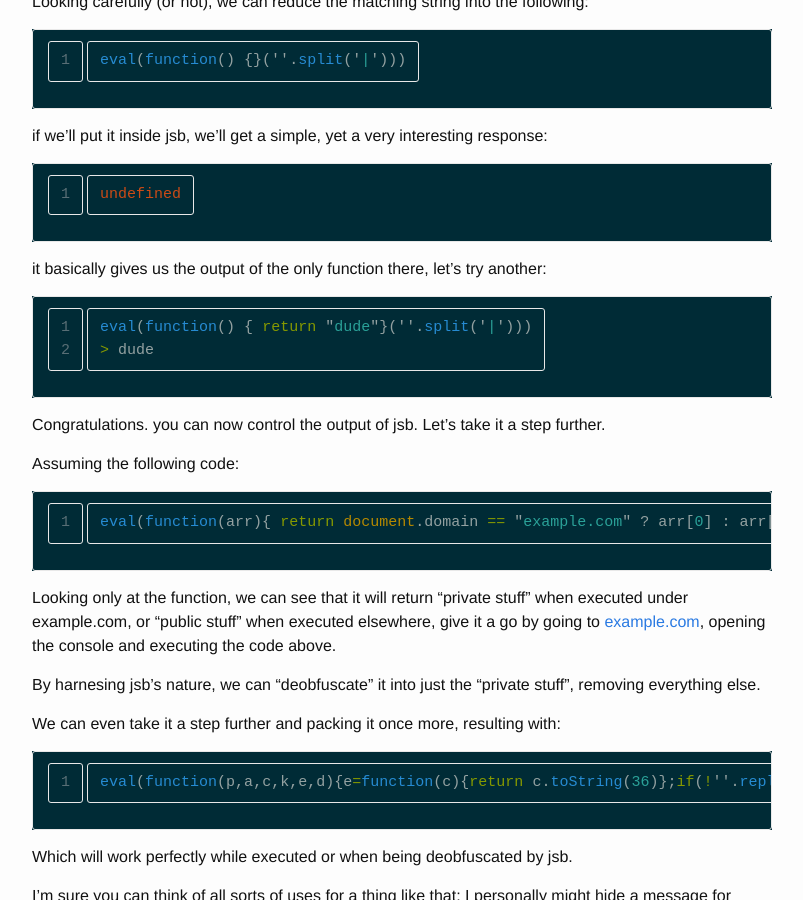
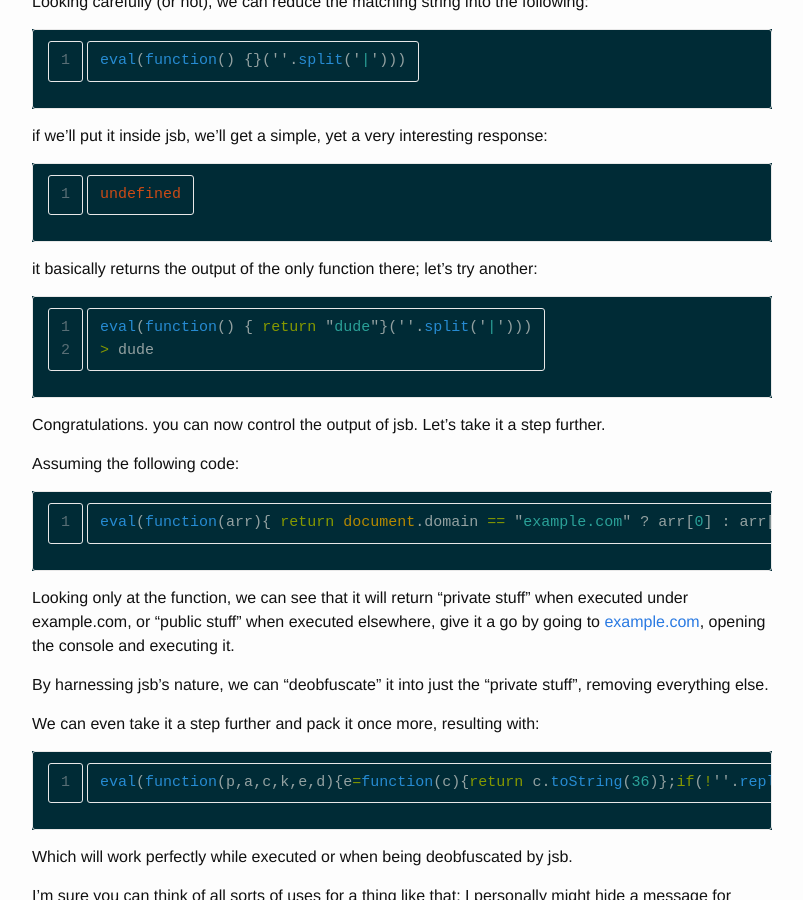
Before and after one commit to silicakes/blog.silicak.es, a Jekyll site: the page built from _posts/2015-08-28-fun-with-jsbeautifier.md, in a window 1280 px wide and 900 px high, scrolled down 2427 px. Shown: the whole window, without its empty margins (238-1041 px from the left). Built offline with Jekyll 4.4.1, drawn with Linux system fonts in a browser that asks for light colours; comment, search, counter and statistics services are not loaded; some of the changed text lies outside the part shown.

Commit message:
fixed typos

```diff
--- a/_posts/2015-08-28-fun-with-jsbeautifier.md
+++ b/_posts/2015-08-28-fun-with-jsbeautifier.md
@@ -69,7 +69,7 @@ names.forEach(function(name) {
 
 Violla! completely reversed.
 
-## But how does this work?
+## But how does it work?
 Like i've mentioned earlier, jsb will use all sorts of detections in order to identify one of the packers/obfuscators it supports.
 It will then use its own unpacking methods to reverse the process, some are as simple as evaluating the script.
 
@@ -106,7 +106,7 @@ if we'll put it inside jsb, we'll get a simple, yet a very interesting response:
 undefined
 {% endhighlight %}
 
-it basically gives us  the output of the only function there, let's try another:
+it basically returns the output of the only function there; let's try another:
 
 {% highlight js linenos %}
 eval(function() { return "dude"}(''.split('|')))
@@ -122,11 +122,11 @@ eval(function(arr){ return document.domain == "example.com" ? arr[0] : arr[1] }(
 {% endhighlight %}
 
 Looking only at the function, we can see that it will return "private stuff" when executed under example.com,
-or "public stuff" when executed elsewhere, give it a go by going to [example.com](example.com), opening the console and executing the code above.
+or "public stuff" when executed elsewhere, give it a go by going to [example.com](example.com), opening the console and executing it.
 
-By harnesing jsb's nature, we can "deobfuscate" it into just the "private stuff", removing everything else.
+By harnessing jsb's nature, we can "deobfuscate" it into just the "private stuff", removing everything else.
 
-We can even take it a step further and packing it once more, resulting with:
+We can even take it a step further and pack it once more, resulting with:
 
 {% highlight js linenos %}
 eval(function(p,a,c,k,e,d){e=function(c){return c.toString(36)};if(!''.replace(/^/,String)){while(c--){d[c.toString(a)]=k[c]||c.toString(a)}k=[function(e){return d[e]}];e=function(){return'\\w+'};c=1};while(c--){if(k[c]){p=p.replace(new RegExp('\\b'+e(c)+'\\b','g'),k[c])}}return p}('c(d(2){7 6.5=="4.8"?2[0]:2[1]}(\'"b 3"|"a 3"\'.9(\'|\')))',14,14,'||arr|stuff|example|domain|document|return|com|split|public|private|eval|function'.split('|'),0,{}))
```
